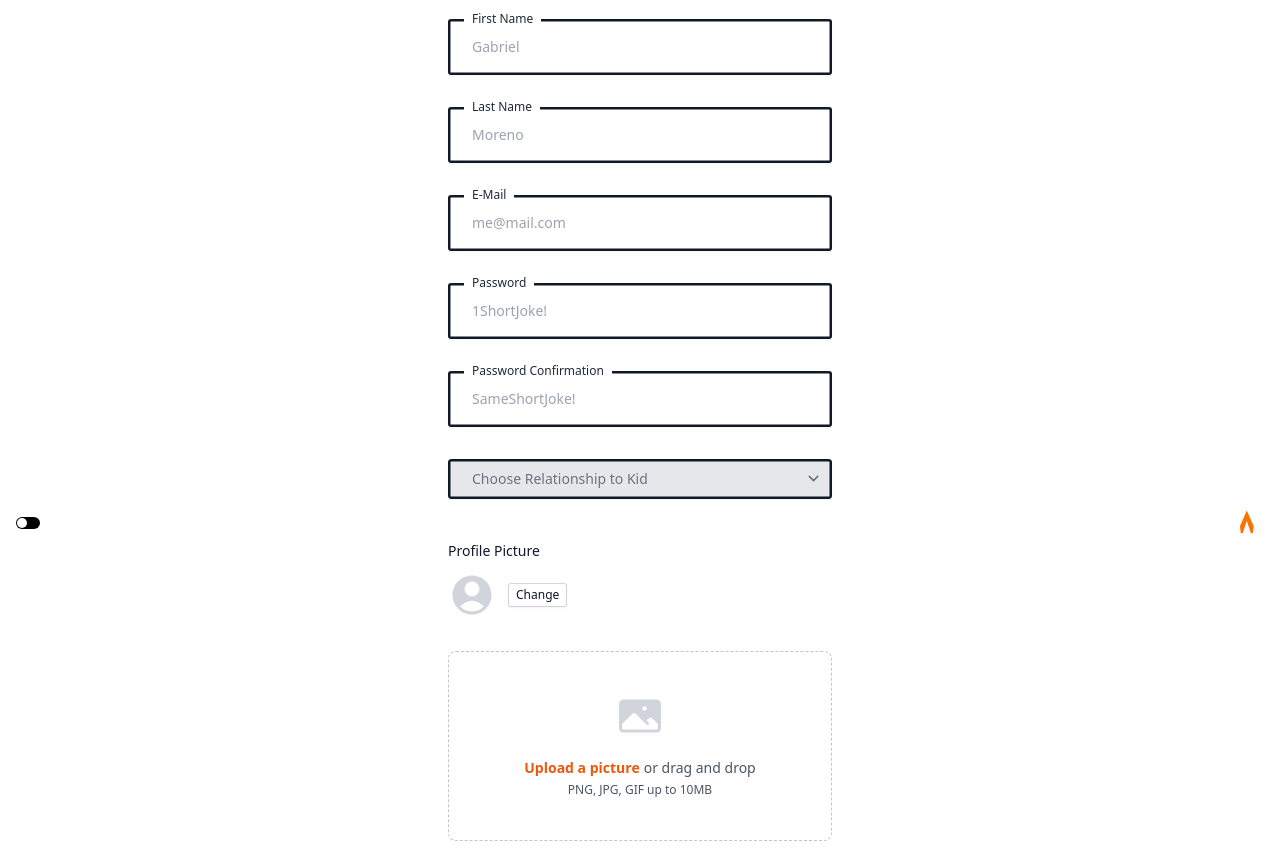
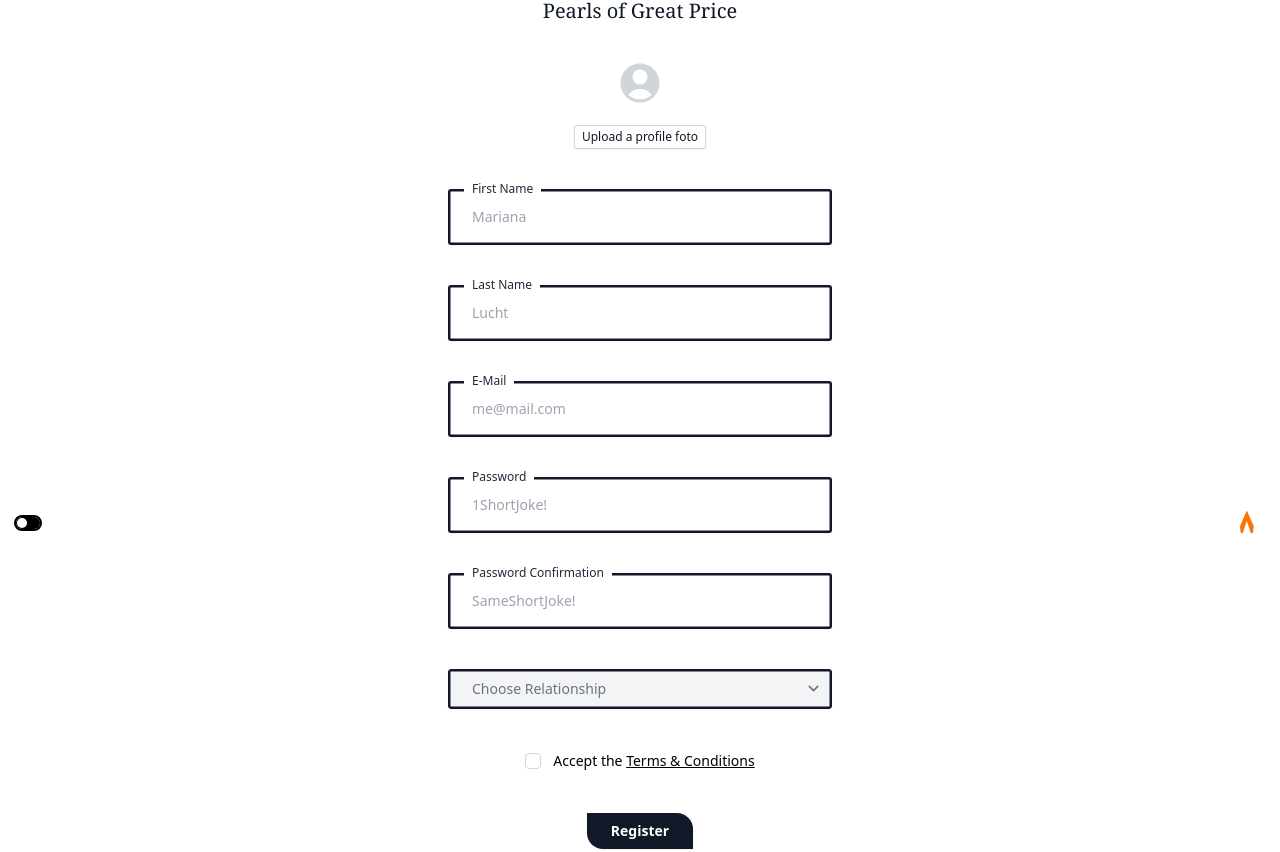
Before and after one commit to Lucarte/vite-memories, a React (Vite) app: page / in a window 1280 px wide. Shown: the part 228-1080 px from the top of the page. Built offline with nearby package versions, Linux system fonts and the light colour scheme.

Commit message:
all register info saving in DB

```diff
--- a/src/App.tsx
+++ b/src/App.tsx
@@ -1,6 +1,9 @@
 import Header from "./components/Header";
 import Registration from "./pages/Registration";
 
+import "./App.css";
+
+// NOT SURE WHAT THIS DOES...
 const App = () => {
 	return (
 		<>
--- /dev/null
+++ b/src/components/CustomButton.tsx
@@ -0,0 +1,18 @@
+type BtnProps = {
+	type: "button" | "reset" | "submit";
+	text: string;
+	classes: string;
+	children?: React.ReactElement;
+	onClick?: () => void;
+};
+
+const CustomButton = ({ type, text, classes, children }: BtnProps) => {
+	return (
+		<button type={type} className={classes}>
+			{text}
+			{children}
+		</button>
+	);
+};
+
+export default CustomButton;
--- /dev/null
+++ b/src/components/Dropdown.tsx
@@ -0,0 +1,34 @@
+type DropdownProps = {
+	select: {
+		id: string;
+		name: string;
+		value: string;
+		onChange: (e: React.ChangeEvent<HTMLSelectElement>) => void;
+		classes: string;
+	};
+	options: string[];
+};
+
+const Dropdown = ({
+	select: { id, name, value, onChange, classes },
+	options,
+}: DropdownProps) => {
+	return (
+		<div className='mt-2'>
+			<select
+				id={id}
+				name={name}
+				value={value}
+				onChange={onChange}
+				className={classes}>
+				{options.map((option, index) => (
+					<option key={index} value={option}>
+						{option}
+					</option>
+				))}
+			</select>
+		</div>
+	);
+};
+
+export default Dropdown;
--- /dev/null
+++ b/src/components/InputBox.tsx
@@ -0,0 +1,55 @@
+type InputBoxProps = {
+	classes?: string;
+	label: {
+		htmlFor: string;
+		classes: string;
+		text: string;
+		children?: React.ReactElement;
+	};
+	input: {
+		type: string;
+		name: string;
+		id: string;
+		classes: string;
+		placeholder?: string;
+		checked?: boolean;
+		value?: string;
+		onChange: (e: React.ChangeEvent<HTMLInputElement>) => void;
+	};
+};
+
+const InputBox = ({
+	classes,
+	label: { htmlFor, classes: labelClasses, text, children },
+	input: {
+		type,
+		name,
+		id,
+		classes: inputClasses,
+		placeholder,
+		value,
+		onChange,
+	},
+}: InputBoxProps) => {
+	return (
+		<>
+			<div className={classes}>
+				<input
+					type={type}
+					name={name}
+					id={id}
+					className={inputClasses}
+					placeholder={placeholder}
+					value={value}
+					onChange={onChange}
+				/>
+				<label htmlFor={htmlFor} className={labelClasses}>
+					{text}
+					{children}
+				</label>
+			</div>
+		</>
+	);
+};
+
+export default InputBox;
--- a/src/components/LightUpBtns.tsx
+++ b/src/components/LightAndUpBtns.tsx
@@ -2,7 +2,7 @@ import { useState } from "react";
 import { Switch } from "@headlessui/react";
 import classNames from "classnames";
 
-const LightUpBtns = () => {
+const LightAndUpBtns = () => {
 	const [enabled, setEnabled] = useState(false);
 
 	return (
@@ -13,14 +13,14 @@ const LightUpBtns = () => {
 				onChange={setEnabled}
 				className={classNames(
 					enabled ? "bg-white" : "bg-black",
-					"inline-flex h-3 w-6 flex-shrink-0 cursor-pointer rounded-full border-[1px] border-transparent transition-colors duration-200 ease-in-out focus:outline-none focus:ring-2 focus:ring-orange-600"
+					"inline-flex h-3 w-6 flex-shrink-0 cursor-pointer rounded-full border-[1px] border-transparent transition-colors duration-200 ease-in-out outline outline-2 focus:ring-2 focus:ring-orange-600"
 				)}>
 				<span className='sr-only'>Use setting</span>
 				<span
 					aria-hidden='true'
 					className={classNames(
 						enabled ? "translate-x-2.5 bg-black" : "translate-x-0  bg-white",
-						"pointer-events-none inline-block h-2.5 w-2.5 transform rounded-full bg-white shadow ring-0 transition duration-200 ease-in-out"
+						"pointer-events-none inline-block h-2.5 w-2.5 transform rounded-full bg-black shadow ring-0 transition duration-200 ease-in-out"
 					)}
 				/>
 			</Switch>
@@ -48,7 +48,7 @@ const LightUpBtns = () => {
 						transform='translate(307.779 3403.604)'
 						fill='#f77403'
 						stroke='#f77403'
-						stroke-width='2'
+						strokeWidth='2'
 					/>
 				</g>
 			</svg>
@@ -56,4 +56,4 @@ const LightUpBtns = () => {
 	);
 };
 
-export default LightUpBtns;
+export default LightAndUpBtns;
--- a/src/components/RegisterForm.tsx
+++ b/src/components/RegisterForm.tsx
@@ -1,7 +1,11 @@
-import React, { FormEvent, useState } from "react";
+import { FormEvent, useState } from "react";
 import { UserCircleIcon } from "@heroicons/react/24/solid";
-import { PhotoIcon } from "@heroicons/react/24/solid";
 import http from "../utils/http";
+import CustomButton from "./CustomButton";
+import InputBox from "./InputBox";
+import Dropdown from "./Dropdown";
+import { handleFileUpload } from "../utils/FileUploadHelper";
+import { handleDropdownChange } from "../utils/DropdownHelper";
 
 const RegisterForm = () => {
 	const [firstName, setFirstName] = useState("");
@@ -9,239 +13,242 @@ const RegisterForm = () => {
 	const [email, setEmail] = useState("");
 	const [password, setPassword] = useState("");
 	const [passwordConfirmation, setPasswordConfirmation] = useState("");
-	const [relationshipToKid, setRelationshipToKid] = useState("");
+	const [relationshipToKid, setRelationshipToKid] = useState(
+		"Choose Relationship"
+	);
 	const [terms, setTerms] = useState(false);
-	const [avatar, setAvatar] = useState("");
+	const [uploadedFile, setUploadedFile] = useState<File | null>(null);
+	const [avatarURL, setAvatarURL] = useState("");
+
+	const handleButtonClick = () => {
+		document.getElementById("hiddenFileInput")?.click();
+	};
 
 	// for the onSubmit inside the form tag
 	const handleSubmit = async (e: FormEvent<HTMLFormElement>) => {
 		e.preventDefault();
+
+		// Create FormData object
+		const formData = new FormData();
+		formData.append("firstName", firstName);
+		formData.append("lastName", lastName);
+		formData.append("email", email);
+		formData.append("password", password);
+		formData.append("passwordConfirmation", passwordConfirmation);
+		formData.append("relationshipToKid", relationshipToKid);
+		formData.append("terms", terms ? "1" : "0"); // Convert boolean to number
+
+		if (uploadedFile) {
+			formData.append("avatar_path", uploadedFile);
+		}
+
 		try {
 			await http.get("/sanctum/csrf-cookie");
-			await http.post("api/auth/register", {
-				firstName,
-				lastName,
-				email,
-				password,
-				passwordConfirmation,
-				relationshipToKid,
-				terms,
+			const response = await http.post("api/auth/register", formData, {
+				headers: {
+					"Content-Type": "multipart/form-data",
+				},
 			});
-		} catch {
-			//
+			console.log(response);
+		} catch (error) {
+			console.error("Registration failed:", error);
 		}
 	};
+
 	return (
 		<form
-			className='space-y-8'
+			className='mt-4 space-y-10'
 			action='#'
 			// method='POST'
 			onSubmit={handleSubmit}>
-			{/* First Name */}
+			{/* Avatar */}
+			<div className='flex flex-col items-center gap-y-4'>
+				{avatarURL ? (
+					<img
+						src={avatarURL}
+						alt='User avatar'
+						className='object-cover w-12 h-12 rounded-full'
+					/>
+				) : (
+					<UserCircleIcon
+						className='w-12 h-12 text-gray-300'
+						aria-hidden='true'
+					/>
+				)}
+				<div className='relative inline-block'>
+					<CustomButton
+						onClick={handleButtonClick}
+						type='button'
+						text='Upload a profile foto'
+						classes='relative rounded-[3px] bg-white px-2 py-1 text-xs font-medium text-gray-900 shadow-sm ring-1 ring-inset ring-gray-300 hover:bg-gray-50'
+					/>
+					<input
+						id='hiddenFileInput'
+						type='file'
+						// 'handleFileUpload' comes from 'FileUploadHelper'
+						onChange={(e) => handleFileUpload(e, setUploadedFile, setAvatarURL)}
+						// pointer only works when 'hidden', but the btn functionality only on 'opacity-0'
+						className='absolute top-0 left-0 w-full h-full opacity-0 cursor-pointer'
+					/>
+				</div>
+				{uploadedFile && <p>Uploaded file: {uploadedFile.name}</p>}
+			</div>
+			{/* First Name  from Component*/}
 			<div className='relative'>
-				<label
-					htmlFor='firstName'
-					className='absolute -top-2 left-4 font-light inline-block bg-white px-2 text-xs text-gray-800'>
-					First Name
-				</label>
-				<input
-					type='text'
-					name='firstName'
-					id='firstName'
-					className='block w-full rounded-[3px] border-0 py-4 px-6 text-gray-900 shadow-sm ring-[2.5px] ring-inset ring-gray-900 placeholder:text-gray-400 focus:ring-2 focus:ring-inset focus:ring-orange-600 sm:text-sm sm:leading-6'
-					placeholder='Gabriel'
-					value={firstName}
-					onChange={(e) => {
+				<InputBox
+					label={{
+						htmlFor: "firstName",
+						classes:
+							"absolute inline-block px-2 text-xs font-light text-gray-800 bg-white -top-2 left-4",
+						text: "First Name",
+					}}
+					input={{
+						type: "text",
+						name: "firstName",
+						id: "firstName",
+						classes:
+							"block w-full rounded-[3px] border-0 py-4 px-6 text-gray-900 shadow-sm ring-[2.5px] ring-inset ring-gray-900 placeholder:text-gray-400 focus:ring-2 focus:ring-inset focus:ring-orange-600 sm:text-sm sm:leading-6",
+						placeholder: "Mariana",
+						value: firstName,
+						onChange: (e) => {
 							setFirstName(e.target.value);
+						},
 					}}
 				/>
 			</div>
-
-			{/* Last Name */}
+			{/* Last Name  from Component*/}
 			<div className='relative'>
-				<label
-					htmlFor='lastName'
-					className='absolute -top-2 left-4 font-light inline-block bg-white px-2 text-xs text-gray-800'>
-					Last Name
-				</label>
-				<input
-					type='text'
-					name='lastName'
-					id='lastName'
-					className='block w-full rounded-[3px] border-0 py-4 px-6 text-gray-900 shadow-sm ring-[2.5px] ring-inset ring-gray-900 placeholder:text-gray-400 focus:ring-2 focus:ring-inset focus:ring-orange-600 sm:text-sm sm:leading-6'
-					placeholder='Moreno'
-					value={lastName}
-					onChange={(e) => {
+				<InputBox
+					label={{
+						htmlFor: "lastName",
+						classes:
+							"absolute inline-block px-2 text-xs font-light text-gray-800 bg-white -top-2 left-4",
+						text: "Last Name",
+					}}
+					input={{
+						type: "text",
+						name: "lastName",
+						id: "lastName",
+						classes:
+							"block w-full rounded-[3px] border-0 py-4 px-6 text-gray-900 shadow-sm ring-[2.5px] ring-inset ring-gray-900 placeholder:text-gray-400 focus:ring-2 focus:ring-inset focus:ring-orange-600 sm:text-sm sm:leading-6",
+						placeholder: "Lucht",
+						value: lastName,
+						onChange: (e) => {
 							setLastName(e.target.value);
+						},
 					}}
 				/>
 			</div>
-
-			{/* E-Mail */}
+			{/* E-Mail from Component*/}
 			<div className='relative'>
-				<label
-					htmlFor='email'
-					className='absolute -top-2 left-4 font-light inline-block bg-white px-2 text-xs text-gray-800'>
-					E-Mail
-				</label>
-				<input
-					type='email'
-					name='email'
-					id='email'
-					className='block w-full rounded-[3px] border-0 py-4 px-6 text-gray-900 shadow-sm ring-[2.5px] ring-inset ring-gray-900 placeholder:text-gray-400 focus:ring-2 focus:ring-inset focus:ring-orange-600 sm:text-sm sm:leading-6'
-					placeholder='me@mail.com'
-					value={email}
-					onChange={(e) => {
+				<InputBox
+					label={{
+						htmlFor: "email",
+						classes:
+							"absolute inline-block px-2 text-xs font-light text-gray-800 bg-white -top-2 left-4",
+						text: "E-Mail",
+					}}
+					input={{
+						type: "email",
+						name: "email",
+						id: "email",
+						classes:
+							"block w-full rounded-[3px] border-0 py-4 px-6 text-gray-900 shadow-sm ring-[2.5px] ring-inset ring-gray-900 placeholder:text-gray-400 focus:ring-2 focus:ring-inset focus:ring-orange-600 sm:text-sm sm:leading-6",
+						placeholder: "me@mail.com",
+						value: email,
+						onChange: (e) => {
 							setEmail(e.target.value);
+						},
 					}}
 				/>
 			</div>
-
-			{/* Password */}
+			{/* Password from Component*/}
 			<div className='relative'>
-				<label
-					htmlFor='password'
-					className='absolute -top-2 left-4 font-light inline-block bg-white px-2 text-xs text-gray-800'>
-					Password
-				</label>
-				<input
-					type='password'
-					name='password'
-					id='password'
-					autoComplete='current-password'
-					className='block w-full rounded-[3px] border-0 py-4 px-6 text-gray-900 shadow-sm ring-[2.5px] ring-inset ring-gray-900 placeholder:text-gray-400 focus:ring-2 focus:ring-inset focus:ring-orange-600 sm:text-sm sm:leading-6'
-					placeholder='1ShortJoke!'
-					value={password}
-					onChange={(e) => {
+				<InputBox
+					label={{
+						htmlFor: "password",
+						classes:
+							"absolute inline-block px-2 text-xs font-light text-gray-800 bg-white -top-2 left-4",
+						text: "Password",
+					}}
+					input={{
+						type: "password",
+						name: "password",
+						id: "password",
+						classes:
+							"block w-full rounded-[3px] border-0 py-4 px-6 text-gray-900 shadow-sm ring-[2.5px] ring-inset ring-gray-900 placeholder:text-gray-400 focus:ring-2 focus:ring-inset focus:ring-orange-600 sm:text-sm sm:leading-6",
+						placeholder: "1ShortJoke!",
+						value: password,
+						onChange: (e) => {
 							setPassword(e.target.value);
+						},
 					}}
 				/>
 			</div>
-
-			{/* Password */}
+			{/* Password Confirmation from Component*/}
 			<div className='relative'>
-				<label
-					htmlFor='passwordConfirmation'
-					className='absolute -top-2 left-4 font-light inline-block bg-white px-2 text-xs text-gray-800'>
-					Password Confirmation
-				</label>
-				<input
-					type='password'
-					name='passwordConfirmation'
-					id='passwordConfirmation'
-					autoComplete='current-password'
-					className='block w-full rounded-[3px] border-0 py-4 px-6 text-gray-900 shadow-sm ring-[2.5px] ring-inset ring-gray-900 placeholder:text-gray-400 focus:ring-2 focus:ring-inset focus:ring-orange-600 sm:text-sm sm:leading-6'
-					placeholder='SameShortJoke!'
-					value={passwordConfirmation}
-					onChange={(e) => {
+				<InputBox
+					label={{
+						htmlFor: "passwordConfirmation",
+						classes:
+							"absolute inline-block px-2 text-xs font-light text-gray-800 bg-white -top-2 left-4",
+						text: "Password Confirmation",
+					}}
+					input={{
+						type: "password",
+						name: "passwordConfirmation",
+						id: "passwordConfirmation",
+						classes:
+							"block w-full rounded-[3px] border-0 py-4 px-6 text-gray-900 shadow-sm ring-[2.5px] ring-inset ring-gray-900 placeholder:text-gray-400 focus:ring-2 focus:ring-inset focus:ring-orange-600 sm:text-sm sm:leading-6",
+						placeholder: "SameShortJoke!",
+						value: passwordConfirmation,
+						onChange: (e) => {
 							setPasswordConfirmation(e.target.value);
+						},
 					}}
 				/>
 			</div>
-
-			{/* Relationship to kid */}
-			<div className='relative'>
-				<div className='mt-2'>
-					<select
-						id='relationshipToKid'
-						name='relationshipToKid'
-						value={relationshipToKid}
-						onChange={(e) => {
-							setRelationshipToKid(e.target.value);
+			{/* Relationship to kid from Component*/}
+			<Dropdown
+				select={{
+					id: "relationshipToKid",
+					name: "relationshipToKid",
+					value: relationshipToKid,
+					classes:
+						"block w-full rounded-[3px] font-light border-0 py-2 px-6 bg-gray-100 text-gray-500 shadow-sm ring-[2.5px] ring-inset ring-gray-900 placeholder:text-gray-400 focus:ring-2 focus:ring-inset focus:ring-orange-600 sm:text-sm sm:leading-6",
+					// 'handleDropdownChange' comes from 'DropdownHelper'
+					onChange: handleDropdownChange(setRelationshipToKid),
 				}}
-						className='block w-full rounded-[3px] font-light border-0 py-2 px-6 bg-gray-200 text-gray-500 shadow-sm ring-[2.5px] ring-inset ring-gray-900 placeholder:text-gray-400 focus:ring-2 focus:ring-inset focus:ring-orange-600 sm:text-sm sm:leading-6'>
-						<option>Choose Relationship to Kid</option>
-						<option>Family</option>
-						<option>Friend</option>
-						<option>Teacher</option>
-					</select>
-				</div>
-			</div>
-
-			{/* Avatar */}
-			<div className='col-span-full'>
-				<label
-					htmlFor='photo'
-					className='flex mt-10 justify-start text-sm leading-6 text-gray-900'>
-					Profile Picture
-				</label>
-				<div className='mt-2 flex items-center gap-x-3'>
-					<UserCircleIcon
-						className='h-12 w-12 text-gray-300'
-						aria-hidden='true'
+				options={["Choose Relationship", "Family", "Friend", "Teacher"]}
 			/>
-					<button
-						type='button'
-						className='rounded-[3px] bg-white px-2 py-1 text-xs font-medium text-gray-900 shadow-sm ring-1 ring-inset ring-gray-300 hover:bg-gray-50'>
-						Change
-					</button>
-				</div>
-			</div>
-
-			<div className='col-span-full'>
-				<div className='mt-2 mb-10 flex justify-center rounded-lg border border-dashed border-gray-900/25 px-6 py-10'>
-					<div className='text-center'>
-						<PhotoIcon
-							className='mx-auto h-12 w-12 text-gray-300'
-							aria-hidden='true'
-						/>
-						<div className='mt-4 flex text-sm leading-6 text-gray-600'>
-							<label
-								htmlFor='avatar'
-								className='relative cursor-pointer rounded-sm bg-white font-semibold text-orange-600 focus-within:outline-none focus-within:ring-2 focus-within:ring-orange-600 focus-within:ring-offset-2 hover:text-orange-500'>
-								<span>Upload a picture</span>
-								<input
-									id='avatar'
-									name='avatar'
-									type='file'
-									className='sr-only'
-									value={avatar}
-									onChange={(e) => {
-										setAvatar(e.target.value);
+			{/* Terms */}
+			<InputBox
+				classes='flex relative items-center h-6 gap-x-3 justify-center'
+				input={{
+					type: "checkbox",
+					name: "terms",
+					id: "terms",
+					classes:
+						"w-4 h-4 text-gray-600 border-gray-300 rounded focus:ring-orange-600",
+					onChange: (e) => setTerms(e.target.checked),
+				}}
+				label={{
+					htmlFor: "terms",
+					classes: "text-black text-sm",
+					text: "Accept the ",
+					children: (
+						<span className='underline cursor-pointer hover:text-gray-600'>
+							Terms & Conditions
+						</span>
+					),
 				}}
 			/>
-							</label>
-							<p className='pl-1'>or drag and drop</p>
-						</div>
-						<p className='text-xs leading-5 text-gray-600'>
-							PNG, JPG, GIF up to 10MB
-						</p>
-					</div>
-				</div>
-			</div>
-
-			{/* Terms */}
-			<div className='relative flex gap-x-3 justify-center'>
-				<div className='flex h-6 items-center'>
-					<input
-						id='terms'
-						name='terms'
-						type='checkbox'
-						className='h-4 w-4 rounded border-gray-300 text-gray-600 focus:ring-gray-600'
-						checked={terms}
-						onChange={(e) => {
-							setTerms(e.target.checked);
-						}}
-					/>
-				</div>
-				<div className='text-sm leading-6'>
-					<label htmlFor='terms' className=' text-gray-900'>
-						Accept{" "}
-						<span className='underline hover:font-medium'>
-							Terms & Conditions
-						</span>
-					</label>
-				</div>
-			</div>
-
 			{/* Register Button */}
-			<div className='flex justify-center'>
-				<button
+			<CustomButton
 				type='submit'
-					className='flex justify-center rounded-bl-2xl rounded-tr-2xl bg-gray-900 px-6 py-1.5 text-sm font-semibold leading-6 text-white shadow-sm hover:bg-gray-500 focus-visible:outline focus-visible:outline-2 focus-visible:outline-offset-2 focus-visible:outline-gray-600'>
-					Register
-				</button>
-			</div>
+				classes='rounded-bl-2xl rounded-tr-2xl bg-gray-900 px-6 py-1.5 text-sm font-semibold leading-6 text-white shadow-sm hover:bg-gray-500 focus-visible:outline focus-visible:outline-2 focus-visible:outline-offset-2 focus-visible:outline-gray-600'
+				text='Register'
+			/>{" "}
 		</form>
 	);
 };
--- /dev/null
+++ b/src/pages/Login.tsx
@@ -0,0 +1,66 @@
+import React, { FormEvent, useState } from "react";
+import http from "../utils/http";
+import { UserData } from "../types/UserData";
+
+// const [page, setPage] = useState("register");
+// const [userData, setUserData] = useState<UserData | null>(null);
+
+const Login = (props: {
+	setUserData: React.Dispatch<React.SetStateAction<UserData | null>>;
+}) => {
+	const [email, setEmail] = useState("");
+	const [password, setPassword] = useState("");
+
+	const handleSubmit = async (event: FormEvent<HTMLFormElement>) => {
+		event.preventDefault();
+		try {
+			await http.get("/sanctum/csrf-cookie");
+			const response = await http.post("/api/auth/login", {
+				email,
+				password,
+			});
+
+			props.setUserData(response.data);
+		} catch {
+			//
+		}
+	};
+	return (
+		<>
+			{/* MAKE SURE THIS HAS YOUR LOGIN REQUS.  */}
+			<div>Login</div>
+			<form onSubmit={handleSubmit}>
+				<div>
+					<label htmlFor='email'>Email</label>
+					<input
+						type='email'
+						id='email'
+						value={email}
+						onChange={(event) => setEmail(event.target.value)}
+					/>
+				</div>
+				<div>
+					<label htmlFor='password'>Password</label>
+					<input
+						type='password'
+						id='password'
+						value={password}
+						onChange={(event) => setPassword(event.target.value)}
+					/>
+				</div>
+				<input type='submit' value='Register' />
+			</form>
+			{/* link to registration !!! MUST GO IN THE LOGIN, NOT HERE :)) */}
+			{/* <p className='mt-10 text-center text-sm text-gray-900'>
+						Not a fan yet?{" "}
+						<a
+							href='#'
+							className='font-semibold leading-6 text-gray-900 hover:text-gray-500'>
+							Register <span className='underline'>here!</span>
+						</a>
+					</p> */}
+		</>
+	);
+};
+
+export default Login;
--- a/src/pages/Registration.tsx
+++ b/src/pages/Registration.tsx
@@ -1,21 +1,22 @@
 import RegisterForm from "../components/RegisterForm";
-import LightUpBtns from "../components/LightUpBtns";
+import LightUpBtns from "../components/LightAndUpBtns";
 
 const Registration = () => {
 	return (
-		<div className='h-full relative'>
+		<div className='relative h-full mt-3 md:mt-16'>
 			<LightUpBtns />
-			<div className='flex min-h-full flex-1 flex-col justify-center px-6 py-12 lg:px-8'>
-				<h2 className='mb-4 text-center font-serif text-xl leading-8 text-gray-900'>
+			<div className='flex flex-col justify-center flex-1 min-h-full px-6 py-12 lg:px-8'>
+				<h2 className='mb-4 font-serif text-xl leading-8 text-center text-gray-900'>
 					Become fan of my <br />
 					Pearls of Great Price
 				</h2>
 
-				<div className='mt-10 sm:mx-auto sm:w-full sm:max-w-sm'>
+				{/* Link to actual Form */}
+				<div className='sm:mx-auto sm:w-full sm:max-w-sm'>
 					<RegisterForm />
 
-					{/* link to login */}
-					<p className='mt-10 text-center text-sm text-gray-900'>
+					{/* Link to login */}
+					<p className='mt-10 text-sm text-center text-gray-900'>
 						Already a fan?{" "}
 						<a
 							href='#'
@@ -23,15 +24,6 @@ const Registration = () => {
 							Login <span className='underline'>here!</span>
 						</a>
 					</p>
-					{/* link to registration !!! MUST GO IN THE LOGIN, NOT HERE :)) */}
-					{/* <p className='mt-10 text-center text-sm text-gray-900'>
-						Not a fan yet?{" "}
-						<a
-							href='#'
-							className='font-semibold leading-6 text-gray-900 hover:text-gray-500'>
-							Register <span className='underline'>here!</span>
-						</a>
-					</p> */}
 				</div>
 			</div>
 		</div>
--- /dev/null
+++ b/src/types/UserData.tsx
@@ -0,0 +1,10 @@
+export type UserData = {
+	id: number;
+	firstName: string;
+	lastName: string;
+	email: string;
+	relationshipToKid: boolean;
+	// avatarPath: ?
+	created_at: string;
+	updated_at: string;
+};
--- /dev/null
+++ b/src/utils/DropdownHelper.ts
@@ -0,0 +1,5 @@
+export const handleDropdownChange =
+	(setter: React.Dispatch<React.SetStateAction<string>>) =>
+	(e: React.ChangeEvent<HTMLSelectElement>) => {
+		setter(e.target.value);
+	};
--- /dev/null
+++ b/src/utils/FileUploadHelper.ts
@@ -0,0 +1,13 @@
+import React from "react";
+
+export const handleFileUpload = (
+	e: React.ChangeEvent<HTMLInputElement>,
+	setUploadedFile: React.Dispatch<React.SetStateAction<File | null>>,
+	setAvatarURL: React.Dispatch<React.SetStateAction<string>>
+) => {
+	const file = e.target.files && e.target.files[0];
+	if (file) {
+		setUploadedFile(file);
+		setAvatarURL(URL.createObjectURL(file));
+	}
+};
```
Also changed, not shown: src/pages/ProfileFotoEdit.tsx (added, +49 -0 lines), src/assets/MemoriesLogoBlack.jpeg (deleted), src/assets/MemoriesLogoWhite.jpeg (deleted). Lines whose indentation alone changed are shown as unchanged.
